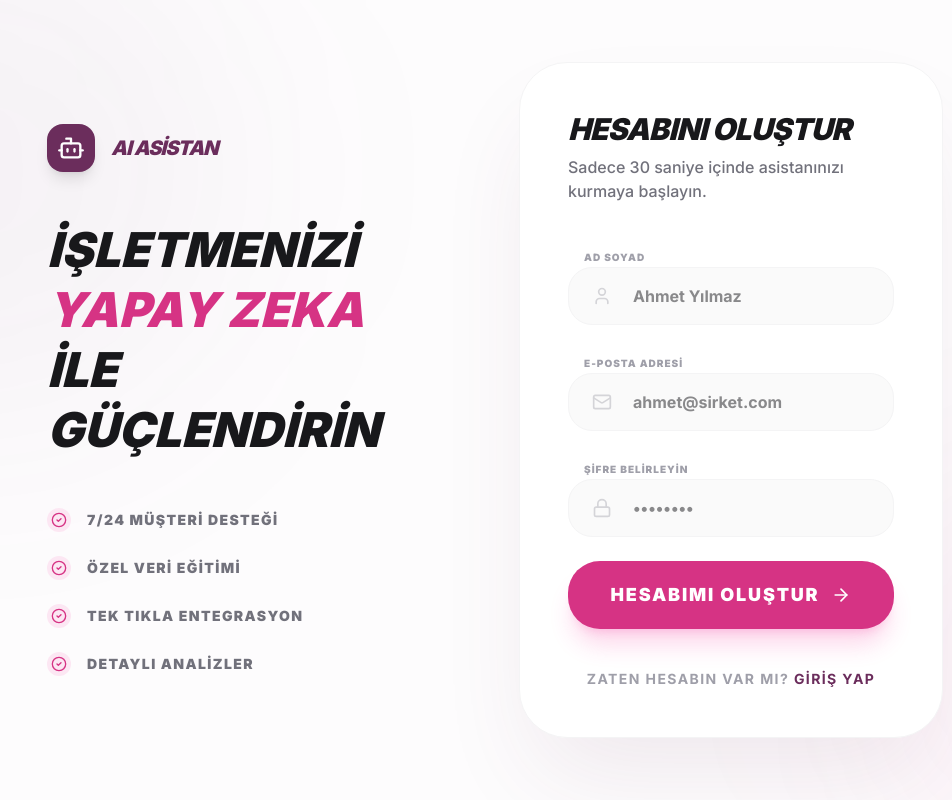
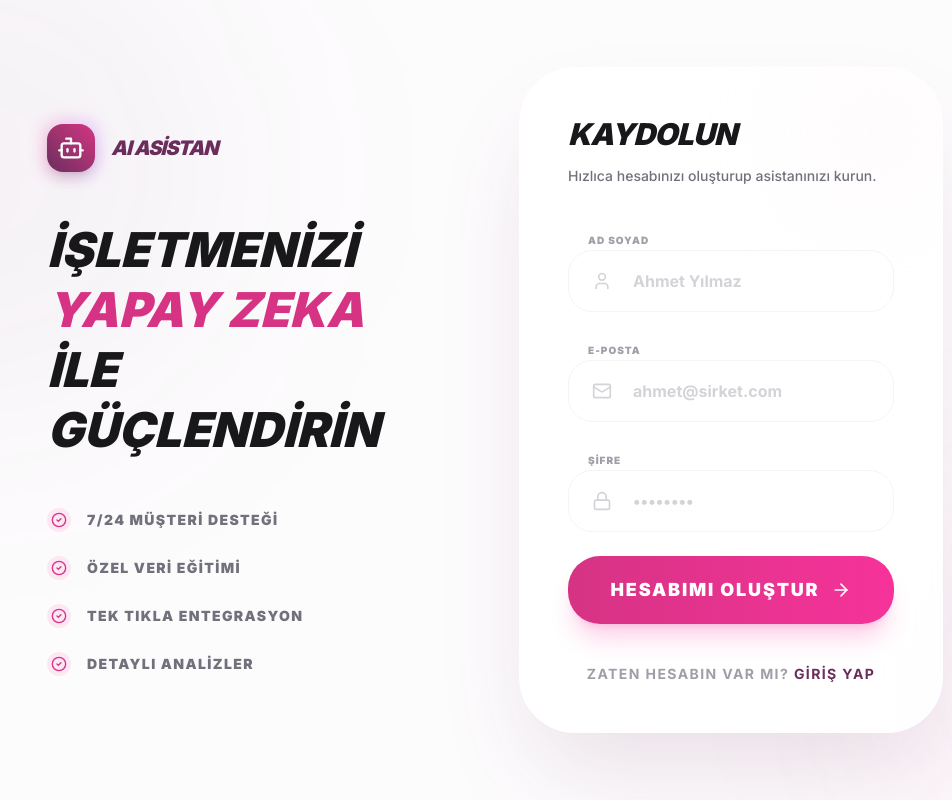
Before and after one commit to ibrahimbalta/aiasistan, a Next.js app: page /register in a window 1280 px wide. Shown: the whole page, without its empty margins (145-1097 px from the left). Built offline with nearby package versions, Linux system fonts and the light colour scheme; no server answers.

Commit message:
Complete UI overhaul of login and register pages for a premium SaaS experience

```diff
--- a/src/app/login/page.tsx
+++ b/src/app/login/page.tsx
@@ -45,34 +45,41 @@ export default function LoginPage() {
 
       <div className="w-full max-w-lg relative z-10">
         {/* Logo Area */}
-        <Link href="/" className="flex flex-col items-center gap-4 mb-12 group">
-          <div className="w-16 h-16 bg-[#6B2D5C] rounded-2xl flex items-center justify-center shadow-2xl shadow-purple-900/20 group-hover:rotate-6 transition-transform duration-500">
-            <Bot className="w-10 h-10 text-white" />
+        <Link href="/" className="flex flex-col items-center gap-4 mb-10 group">
+          <div className="relative">
+            <div className="w-16 h-16 bg-gradient-to-tr from-[#6B2D5C] to-[#D63384] rounded-2xl flex items-center justify-center shadow-2xl shadow-purple-900/40 group-hover:rotate-6 transition-transform duration-500 relative z-10">
+              <Bot className="w-10 h-10 text-white" />
+            </div>
+            <div className="absolute -inset-2 bg-gradient-to-r from-pink-500 to-purple-500 rounded-2xl blur-xl opacity-20 group-hover:opacity-40 transition-opacity" />
           </div>
           <div className="text-center">
             <span className="text-2xl font-black uppercase tracking-tighter italic text-[#6B2D5C]">AI ASİSTAN</span>
             <div className="flex items-center gap-2 justify-center mt-1">
+               <div className="h-px w-4 bg-zinc-200" />
                <Sparkles className="w-3 h-3 text-yellow-500" />
-               <span className="text-[10px] font-black text-zinc-400 uppercase tracking-[0.3em]">Yönetim Paneli Giriş</span>
+               <span className="text-[10px] font-black text-zinc-400 uppercase tracking-[0.3em]">Yönetim Paneli</span>
+               <div className="h-px w-4 bg-zinc-200" />
             </div>
           </div>
         </Link>
 
         {/* Login Card */}
-        <div className="bg-white rounded-[3rem] p-10 md:p-12 shadow-[0_50px_100px_-20px_rgba(107,45,92,0.1)] border border-zinc-100 animate-in fade-in slide-in-from-bottom-8 duration-700">
-          <h2 className="text-3xl font-black text-zinc-900 mb-2 uppercase italic tracking-tight">Tekrar Hoşgeldin!</h2>
-          <p className="text-zinc-500 font-medium mb-10">Asistanınızı yönetmek ve analizleri görmek için giriş yapın.</p>
+        <div className="bg-white/80 backdrop-blur-xl rounded-[2.5rem] sm:rounded-[3.5rem] p-8 sm:p-12 shadow-[0_50px_100px_-20px_rgba(107,45,92,0.15)] border border-white relative overflow-hidden animate-in fade-in slide-in-from-bottom-8 duration-700">
+          <div className="absolute top-0 right-0 w-32 h-32 bg-pink-50/50 rounded-full blur-3xl -z-10" />
+
+          <h2 className="text-3xl sm:text-4xl font-black text-zinc-900 mb-3 uppercase italic tracking-tight leading-tight">Hoşgeldiniz</h2>
+          <p className="text-zinc-500 font-medium mb-10 text-sm sm:text-base">Panelinize erişmek için lütfen giriş yapın.</p>
 
           <form onSubmit={handleLogin} className="space-y-6">
             <div className="space-y-2">
-              <label className="text-[10px] font-black text-zinc-400 uppercase tracking-widest ml-4">E-Posta Adresi</label>
+              <label className="text-[10px] font-black text-zinc-400 uppercase tracking-widest ml-5">E-Posta</label>
               <div className="relative group">
                 <Mail className="absolute left-6 top-1/2 -translate-y-1/2 w-5 h-5 text-zinc-300 group-focus-within:text-[#D63384] transition-colors" />
                 <input
                   type="email"
                   required
                   placeholder="adiniz@sirket.com"
-                  className="w-full bg-zinc-50 border border-zinc-100 rounded-2xl pl-16 pr-6 py-4 text-zinc-900 font-bold focus:outline-none focus:ring-2 focus:ring-[#D63384] transition-all"
+                  className="w-full bg-white border border-zinc-100 rounded-2xl pl-16 pr-6 py-4.5 text-zinc-900 font-bold focus:outline-none focus:ring-4 focus:ring-pink-500/10 focus:border-[#D63384] transition-all placeholder:text-zinc-300"
                   value={email}
                   onChange={(e) => setEmail(e.target.value)}
                 />
@@ -80,9 +87,9 @@ export default function LoginPage() {
             </div>
 
             <div className="space-y-2">
-              <div className="flex items-center justify-between ml-4 mr-2">
+              <div className="flex items-center justify-between ml-5 mr-2">
                 <label className="text-[10px] font-black text-zinc-400 uppercase tracking-widest">Şifre</label>
-                <Link href="#" className="text-[10px] font-black text-[#D63384] uppercase tracking-widest hover:underline">Şifremi Unuttum</Link>
+                <Link href="#" className="text-[10px] font-black text-[#D63384] uppercase tracking-widest hover:underline">Unuttum?</Link>
               </div>
               <div className="relative group">
                 <Lock className="absolute left-6 top-1/2 -translate-y-1/2 w-5 h-5 text-zinc-300 group-focus-within:text-[#D63384] transition-colors" />
@@ -90,7 +97,7 @@ export default function LoginPage() {
                   type="password"
                   required
                   placeholder="••••••••"
-                  className="w-full bg-zinc-50 border border-zinc-100 rounded-2xl pl-16 pr-6 py-4 text-zinc-900 font-bold focus:outline-none focus:ring-2 focus:ring-[#D63384] transition-all"
+                  className="w-full bg-white border border-zinc-100 rounded-2xl pl-16 pr-6 py-4.5 text-zinc-900 font-bold focus:outline-none focus:ring-4 focus:ring-pink-500/10 focus:border-[#D63384] transition-all placeholder:text-zinc-300"
                   value={password}
                   onChange={(e) => setPassword(e.target.value)}
                 />
@@ -99,9 +106,10 @@ export default function LoginPage() {
 
             <button
               disabled={loading}
-              className="w-full bg-[#6B2D5C] text-white py-5 rounded-[2rem] font-black text-lg shadow-xl shadow-purple-900/20 hover:bg-[#522246] transition-all hover:scale-[1.02] active:scale-95 flex items-center justify-center gap-3 uppercase tracking-widest"
+              className="w-full bg-gradient-to-r from-[#6B2D5C] to-[#853974] text-white py-5 rounded-2xl sm:rounded-[2rem] font-black text-base sm:text-lg shadow-xl shadow-purple-900/20 hover:shadow-purple-900/30 transition-all hover:scale-[1.02] active:scale-95 flex items-center justify-center gap-3 uppercase tracking-widest relative overflow-hidden group"
             >
-              {loading ? <Loader2 className="w-6 h-6 animate-spin" /> : <>Giriş Yap <ArrowRight className="w-5 h-5" /></>}
+              <div className="absolute inset-0 bg-white/10 opacity-0 group-hover:opacity-100 transition-opacity" />
+              {loading ? <Loader2 className="w-6 h-6 animate-spin" /> : <>Giriş Yap <ArrowRight className="w-5 h-5 group-hover:translate-x-1 transition-transform" /></>}
             </button>
           </form>
 
--- a/src/app/register/page.tsx
+++ b/src/app/register/page.tsx
@@ -47,8 +47,11 @@ export default function RegisterPage() {
         {/* Left Side: Info */}
         <div className="hidden lg:block space-y-12 pr-12">
            <Link href="/" className="flex items-center gap-4 group">
-              <div className="w-12 h-12 bg-[#6B2D5C] rounded-xl flex items-center justify-center shadow-lg group-hover:rotate-6 transition-transform">
-                <Bot className="w-7 h-7 text-white" />
+              <div className="relative">
+                <div className="w-12 h-12 bg-gradient-to-tr from-[#6B2D5C] to-[#D63384] rounded-xl flex items-center justify-center shadow-lg group-hover:rotate-6 transition-transform relative z-10">
+                  <Bot className="w-7 h-7 text-white" />
+                </div>
+                <div className="absolute -inset-1 bg-gradient-to-r from-pink-500 to-purple-500 rounded-xl blur opacity-25 group-hover:opacity-50 transition-opacity" />
               </div>
               <span className="text-xl font-black uppercase tracking-tighter italic text-[#6B2D5C]">AI ASİSTAN</span>
            </Link>
@@ -69,27 +72,32 @@ export default function RegisterPage() {
         </div>
 
         {/* Right Side: Register Card */}
-        <div className="bg-white rounded-[3rem] p-10 md:p-12 shadow-[0_50px_100px_-20px_rgba(107,45,92,0.1)] border border-zinc-100 animate-in fade-in slide-in-from-right-8 duration-700">
+        <div className="bg-white/90 backdrop-blur-xl rounded-[2.5rem] sm:rounded-[3.5rem] p-8 sm:p-12 shadow-[0_50px_100px_-20px_rgba(107,45,92,0.15)] border border-white relative overflow-hidden animate-in fade-in slide-in-from-right-8 duration-700">
+          <div className="absolute top-0 right-0 w-32 h-32 bg-pink-50/50 rounded-full blur-3xl -z-10" />
+
           <div className="mb-10 lg:hidden text-center">
              <Link href="/" className="inline-flex flex-col items-center gap-3">
-                <div className="w-12 h-12 bg-[#6B2D5C] rounded-xl flex items-center justify-center"><Bot className="w-6 h-6 text-white" /></div>
+                <div className="relative">
+                  <div className="w-12 h-12 bg-gradient-to-tr from-[#6B2D5C] to-[#D63384] rounded-xl flex items-center justify-center"><Bot className="w-6 h-6 text-white" /></div>
+                  <div className="absolute -inset-1 bg-gradient-to-r from-pink-500 to-purple-500 rounded-xl blur opacity-20" />
+                </div>
                 <span className="text-lg font-black uppercase italic text-[#6B2D5C]">AI ASİSTAN</span>
              </Link>
           </div>
 
-          <h2 className="text-3xl font-black text-zinc-900 mb-2 uppercase italic tracking-tight">Hesabını Oluştur</h2>
-          <p className="text-zinc-500 font-medium mb-10">Sadece 30 saniye içinde asistanınızı kurmaya başlayın.</p>
+          <h2 className="text-3xl font-black text-zinc-900 mb-3 uppercase italic tracking-tight leading-tight">Kaydolun</h2>
+          <p className="text-zinc-500 font-medium mb-10 text-sm">Hızlıca hesabınızı oluşturup asistanınızı kurun.</p>
 
           <form onSubmit={handleRegister} className="space-y-6">
             <div className="space-y-2">
-              <label className="text-[10px] font-black text-zinc-400 uppercase tracking-widest ml-4">Ad Soyad</label>
+              <label className="text-[10px] font-black text-zinc-400 uppercase tracking-widest ml-5">Ad Soyad</label>
               <div className="relative group">
                 <User className="absolute left-6 top-1/2 -translate-y-1/2 w-5 h-5 text-zinc-300 group-focus-within:text-[#D63384] transition-colors" />
                 <input
                   type="text"
                   required
                   placeholder="Ahmet Yılmaz"
-                  className="w-full bg-zinc-50 border border-zinc-100 rounded-2xl pl-16 pr-6 py-4 text-zinc-900 font-bold focus:outline-none focus:ring-2 focus:ring-[#D63384] transition-all"
+                  className="w-full bg-white border border-zinc-100 rounded-2xl pl-16 pr-6 py-4.5 text-zinc-900 font-bold focus:outline-none focus:ring-4 focus:ring-pink-500/10 focus:border-[#D63384] transition-all placeholder:text-zinc-300"
                   value={fullName}
                   onChange={(e) => setFullName(e.target.value)}
                 />
@@ -97,14 +105,14 @@ export default function RegisterPage() {
             </div>
 
             <div className="space-y-2">
-              <label className="text-[10px] font-black text-zinc-400 uppercase tracking-widest ml-4">E-Posta Adresi</label>
+              <label className="text-[10px] font-black text-zinc-400 uppercase tracking-widest ml-5">E-Posta</label>
               <div className="relative group">
                 <Mail className="absolute left-6 top-1/2 -translate-y-1/2 w-5 h-5 text-zinc-300 group-focus-within:text-[#D63384] transition-colors" />
                 <input
                   type="email"
                   required
                   placeholder="ahmet@sirket.com"
-                  className="w-full bg-zinc-50 border border-zinc-100 rounded-2xl pl-16 pr-6 py-4 text-zinc-900 font-bold focus:outline-none focus:ring-2 focus:ring-[#D63384] transition-all"
+                  className="w-full bg-white border border-zinc-100 rounded-2xl pl-16 pr-6 py-4.5 text-zinc-900 font-bold focus:outline-none focus:ring-4 focus:ring-pink-500/10 focus:border-[#D63384] transition-all placeholder:text-zinc-300"
                   value={email}
                   onChange={(e) => setEmail(e.target.value)}
                 />
@@ -112,14 +120,14 @@ export default function RegisterPage() {
             </div>
 
             <div className="space-y-2">
-              <label className="text-[10px] font-black text-zinc-400 uppercase tracking-widest ml-4">Şifre Belirleyin</label>
+              <label className="text-[10px] font-black text-zinc-400 uppercase tracking-widest ml-5">Şifre</label>
               <div className="relative group">
                 <Lock className="absolute left-6 top-1/2 -translate-y-1/2 w-5 h-5 text-zinc-300 group-focus-within:text-[#D63384] transition-colors" />
                 <input
                   type="password"
                   required
                   placeholder="••••••••"
-                  className="w-full bg-zinc-50 border border-zinc-100 rounded-2xl pl-16 pr-6 py-4 text-zinc-900 font-bold focus:outline-none focus:ring-2 focus:ring-[#D63384] transition-all"
+                  className="w-full bg-white border border-zinc-100 rounded-2xl pl-16 pr-6 py-4.5 text-zinc-900 font-bold focus:outline-none focus:ring-4 focus:ring-pink-500/10 focus:border-[#D63384] transition-all placeholder:text-zinc-300"
                   value={password}
                   onChange={(e) => setPassword(e.target.value)}
                 />
@@ -128,9 +136,10 @@ export default function RegisterPage() {
 
             <button
               disabled={loading}
-              className="w-full bg-[#D63384] text-white py-5 rounded-[2rem] font-black text-lg shadow-xl shadow-pink-500/20 hover:bg-[#c22e77] transition-all hover:scale-[1.02] active:scale-95 flex items-center justify-center gap-3 uppercase tracking-widest"
+              className="w-full bg-gradient-to-r from-[#D63384] to-pink-500 text-white py-5 rounded-2xl sm:rounded-[2rem] font-black text-base sm:text-lg shadow-xl shadow-pink-500/20 hover:shadow-pink-500/30 transition-all hover:scale-[1.02] active:scale-95 flex items-center justify-center gap-3 uppercase tracking-widest relative overflow-hidden group"
             >
-              {loading ? <Loader2 className="w-6 h-6 animate-spin" /> : <>Hesabımı Oluştur <ArrowRight className="w-5 h-5" /></>}
+              <div className="absolute inset-0 bg-white/10 opacity-0 group-hover:opacity-100 transition-opacity" />
+              {loading ? <Loader2 className="w-6 h-6 animate-spin" /> : <>Hesabımı Oluştur <ArrowRight className="w-5 h-5 group-hover:translate-x-1 transition-transform" /></>}
             </button>
           </form>
 
```
